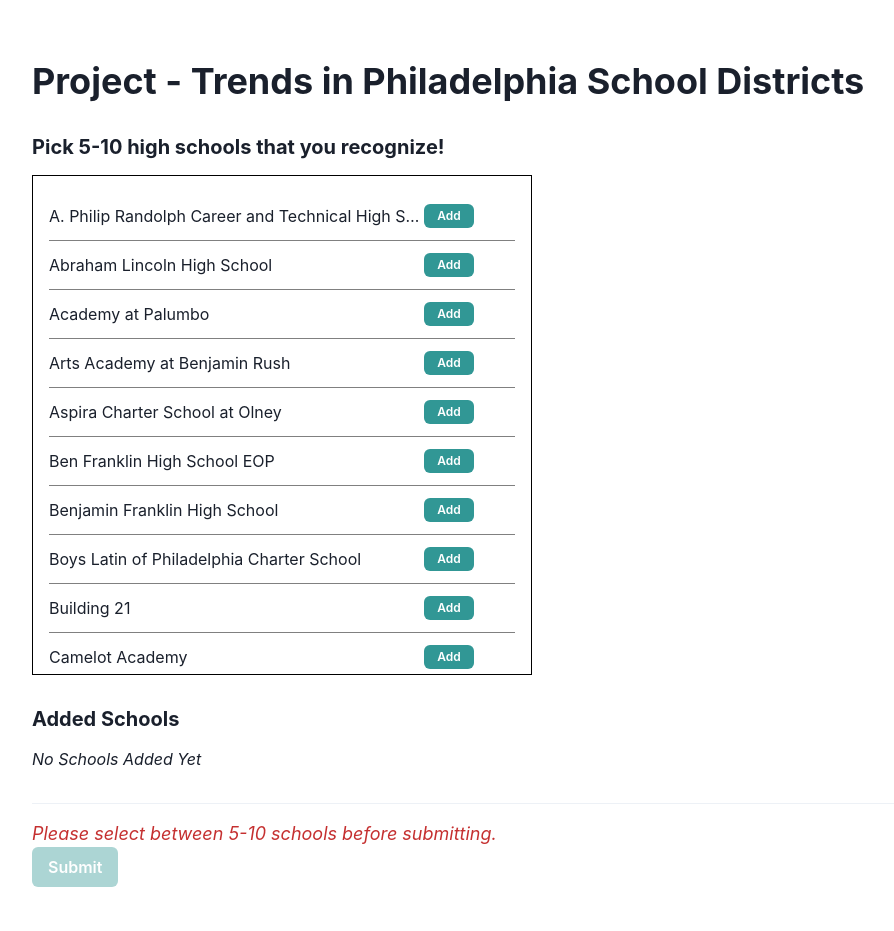
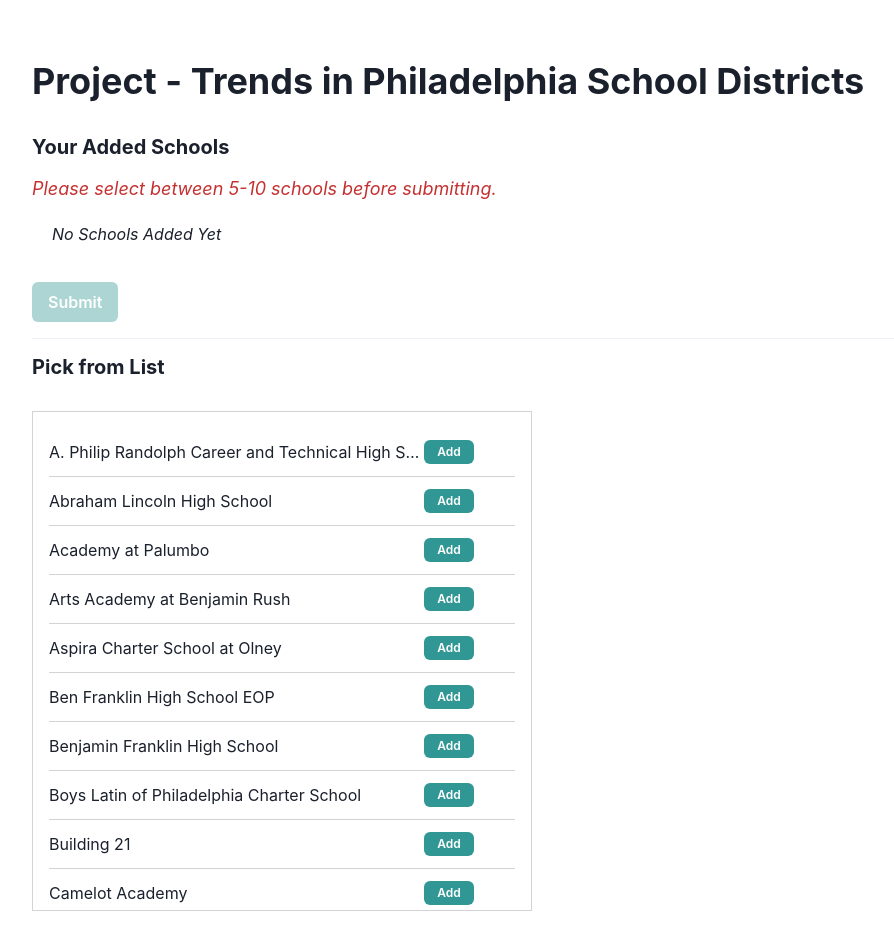
Before and after one commit to commanderking/reasonloop, a Next.js app: page /project/phillySchools in a window 1280 px wide. Shown: the whole page, without its empty margins (104-998 px from the left). Before the commit the page ends 907 px from the top, so only its background shows below. Built offline with nearby package versions, Linux system fonts and the light colour scheme.

Commit message:
reorganize UI

```diff
--- a/templates/scatterplot/phases/SchoolsSelection.tsx
+++ b/templates/scatterplot/phases/SchoolsSelection.tsx
@@ -5,7 +5,6 @@ import {
   Box,
   Heading,
   Text,
-  Tooltip,
   SimpleGrid,
   Button,
   FormControl,
@@ -13,6 +12,8 @@ import {
 } from "@chakra-ui/react";
 import ClosableTags from "templates/scatterplot/components/ClosableTags";
 import { phases } from "templates/scatterplot/constants/phases";
+
+const grayBorder = "1px solid lightgray";
 
 const SchoolsSelection = ({ schools, setCurrentPhase }) => {
   const [addedSchools, setAddedSchools] = useState([]);
@@ -47,14 +48,51 @@ const SchoolsSelection = ({ schools, setCurrentPhase }) => {
 
   return (
     <Box>
+      <Box mt={8}>
         <Heading mb={4} size="md">
-        Pick 5-10 high schools that you recognize!
+          Your Added Schools
         </Heading>
-      <FormControl id="school">
+        {(tooFewSchools || tooManySchools) && (
+          <Box>
+            <Text fontSize="lg" as="i" color="red.600">
+              Please select between 5-10 schools before submitting.
+            </Text>
+          </Box>
+        )}
+        <Box p={5}>
+          {addedSchoolsTags.length ? (
+            <ClosableTags
+              tags={addedSchoolsTags}
+              onCloseClick={(tag) => {
+                removeSchool(addedSchools, tag.id);
+              }}
+            />
+          ) : (
+            <Text as="i">No Schools Added Yet</Text>
+          )}
+        </Box>
+      </Box>
+      <Box mt={4}>
+        <Button
+          onClick={() => {
+            setCurrentPhase(phases.SCHOOLS_SELECTION_INITIAL_REFLECTION);
+          }}
+          colorScheme="teal"
+          isDisabled={tooFewSchools || tooManySchools}
+        >
+          Submit
+        </Button>
+      </Box>
+      <Divider mt={4} />
+      <Heading mt={4} size="md">
+        Pick from List
+      </Heading>
+
       <Box
+        mt={8}
         maxWidth={500}
         p={4}
-          border="1px solid black"
+        border={grayBorder}
         overflowY="scroll"
         maxHeight={500}
       >
@@ -64,7 +102,7 @@ const SchoolsSelection = ({ schools, setCurrentPhase }) => {
             <SimpleGrid
               key={school.schoolId}
               templateColumns={"375px 100px"}
-                borderBottom="1px solid gray"
+              borderBottom={grayBorder}
               pt={3}
               pb={3}
             >
@@ -89,41 +127,6 @@ const SchoolsSelection = ({ schools, setCurrentPhase }) => {
           );
         })}
       </Box>
-      </FormControl>
-      <Box mt={8}>
-        <Heading mb={4} size="md">
-          Added Schools
-        </Heading>
-        {addedSchoolsTags.length ? (
-          <ClosableTags
-            tags={addedSchoolsTags}
-            onCloseClick={(tag) => {
-              removeSchool(addedSchools, tag.id);
-            }}
-          />
-        ) : (
-          <Text as="i">No Schools Added Yet</Text>
-        )}
-      </Box>
-      <Divider mt={8} />
-      <Box mt={4}>
-        {(tooFewSchools || tooManySchools) && (
-          <Box>
-            <Text fontSize="lg" as="i" color="red.600">
-              Please select between 5-10 schools before submitting.
-            </Text>
-          </Box>
-        )}
-        <Button
-          onClick={() => {
-            setCurrentPhase(phases.SCHOOLS_SELECTION_INITIAL_REFLECTION);
-          }}
-          colorScheme="teal"
-          isDisabled={tooFewSchools || tooManySchools}
-        >
-          Submit
-        </Button>
-      </Box>
     </Box>
   );
 };
```
Lines whose indentation alone changed are shown as unchanged.
